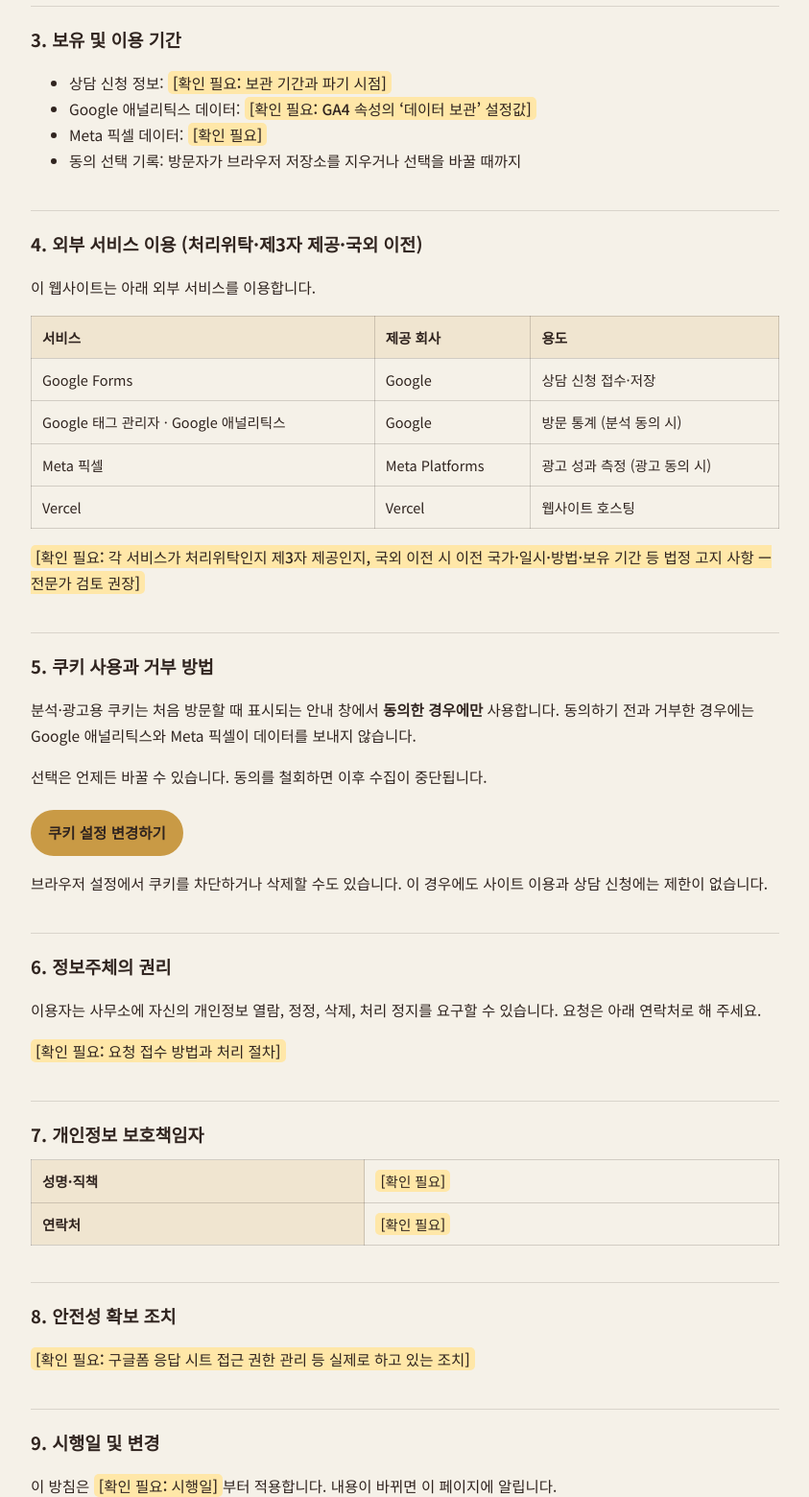
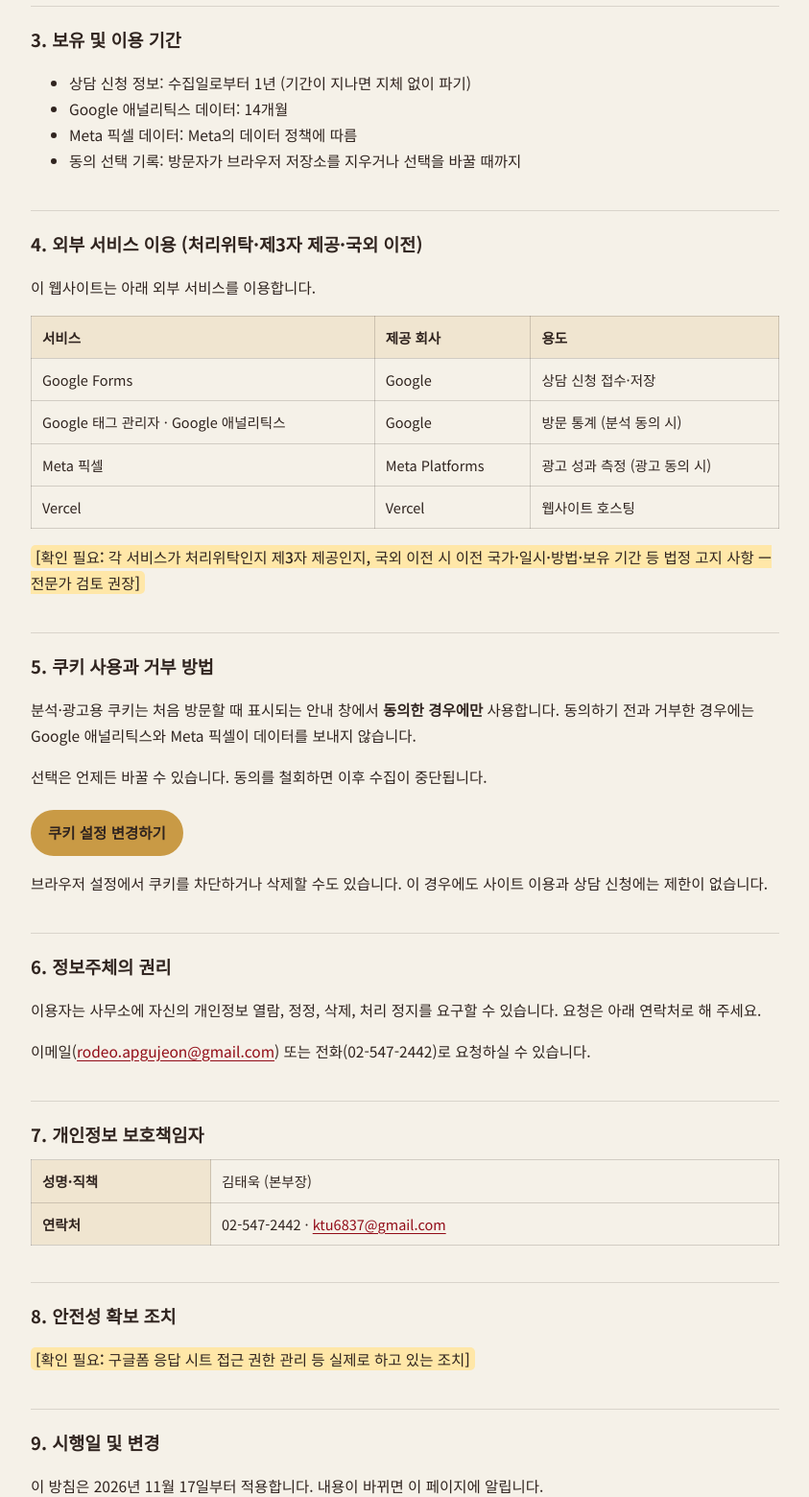
Before and after one commit to apgujeongrodeo/rodeo-landing, a plain HTML site: page privacy.html in a window 1280 px wide. Shown: the part 1240-2800 px from the top of the page at 96% size, without its empty margins (218-1061 px from the left). Drawn offline with Linux system fonts and the light colour scheme.

Commit message:
개인정보 처리방침: 보호책임자·문의 이메일·보관 기간·시행일 반영
Co-Authored-By: Claude Opus 5.5 <noreply@anthropic.com>
Claude-Session: https://claude.ai/code/session_01C59cuGUrwEoDRBeVbuWDHP

```diff
--- a/privacy.html
+++ b/privacy.html
@@ -53,7 +53,7 @@ footer{background:var(--espresso-deep);color:rgba(245,241,232,.7);padding:28px 0
     <tr><th>중개사무소 등록번호</th><td>9250-9113</td></tr>
     <tr><th>소재지</th><td>서울시 강남구 선릉로157길 23 1층 (신사동 657-19)</td></tr>
     <tr><th>전화</th><td>02-547-2442</td></tr>
-    <tr><th>개인정보 문의 이메일</th><td><mark class="todo">[확인 필요: 문의 받을 이메일]</mark></td></tr>
+    <tr><th>개인정보 문의 이메일</th><td><a href="mailto:rodeo.apgujeon@gmail.com">rodeo.apgujeon@gmail.com</a></td></tr>
   </table>
 
   <h2>2. 처리하는 개인정보와 목적</h2>
@@ -88,9 +88,9 @@ footer{background:var(--espresso-deep);color:rgba(245,241,232,.7);padding:28px 0
 
   <h2>3. 보유 및 이용 기간</h2>
   <ul>
-    <li>상담 신청 정보: <mark class="todo">[확인 필요: 보관 기간과 파기 시점]</mark></li>
-    <li>Google 애널리틱스 데이터: <mark class="todo">[확인 필요: GA4 속성의 ‘데이터 보관’ 설정값]</mark></li>
-    <li>Meta 픽셀 데이터: <mark class="todo">[확인 필요]</mark></li>
+    <li>상담 신청 정보: 수집일로부터 1년 (기간이 지나면 지체 없이 파기)</li>
+    <li>Google 애널리틱스 데이터: 14개월</li>
+    <li>Meta 픽셀 데이터: Meta의 데이터 정책에 따름</li>
     <li>동의 선택 기록: 방문자가 브라우저 저장소를 지우거나 선택을 바꿀 때까지</li>
   </ul>
 
@@ -113,19 +113,19 @@ footer{background:var(--espresso-deep);color:rgba(245,241,232,.7);padding:28px 0
 
   <h2>6. 정보주체의 권리</h2>
   <p>이용자는 사무소에 자신의 개인정보 열람, 정정, 삭제, 처리 정지를 요구할 수 있습니다. 요청은 아래 연락처로 해 주세요.</p>
-  <p><mark class="todo">[확인 필요: 요청 접수 방법과 처리 절차]</mark></p>
+  <p>이메일(<a href="mailto:rodeo.apgujeon@gmail.com">rodeo.apgujeon@gmail.com</a>) 또는 전화(02-547-2442)로 요청하실 수 있습니다.</p>
 
   <h2>7. 개인정보 보호책임자</h2>
   <table>
-    <tr><th>성명·직책</th><td><mark class="todo">[확인 필요]</mark></td></tr>
-    <tr><th>연락처</th><td><mark class="todo">[확인 필요]</mark></td></tr>
+    <tr><th>성명·직책</th><td>김태욱 (본부장)</td></tr>
+    <tr><th>연락처</th><td>02-547-2442 · <a href="mailto:ktu6837@gmail.com">ktu6837@gmail.com</a></td></tr>
   </table>
 
   <h2>8. 안전성 확보 조치</h2>
   <p><mark class="todo">[확인 필요: 구글폼 응답 시트 접근 권한 관리 등 실제로 하고 있는 조치]</mark></p>
 
   <h2>9. 시행일 및 변경</h2>
-  <p>이 방침은 <mark class="todo">[확인 필요: 시행일]</mark>부터 적용합니다. 내용이 바뀌면 이 페이지에 알립니다.</p>
+  <p>이 방침은 2026년 11월 17일부터 적용합니다. 내용이 바뀌면 이 페이지에 알립니다.</p>
 </main>
 
 <footer><div class="wrap">© 로데오공인중개사무소 · 서울시 강남구 선릉로157길 23 1층 · 02-547-2442</div></footer>
```
